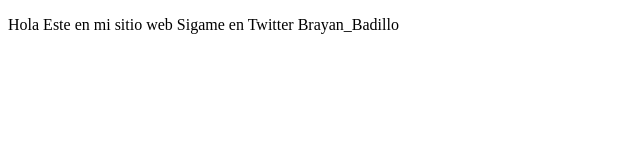
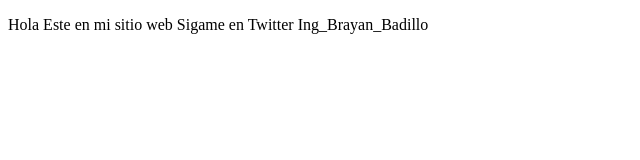
Before and after one commit to BRAYAN-BADILLO-07/proyectoDemoCursoPrework, a plain HTML site: page index.html in a window 1280 px wide. Shown: the full height of the page, 0-640 px from the left. Drawn offline with Linux system fonts and the light colour scheme.

```diff
--- a/index.html
+++ b/index.html
@@ -9,7 +9,7 @@
 <body>
     <p>
         Hola Este en mi sitio web
-        Sigame en Twitter Brayan_Badillo
+        Sigame en Twitter Ing_Brayan_Badillo
     </p>
 </body>
 </html>
```
